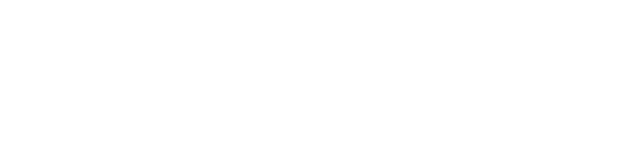
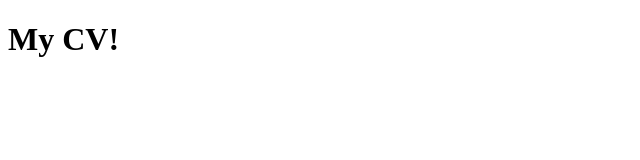
Before and after one commit to skateray17/rsschool-cv, a plain HTML site: page index.html in a window 1280 px wide. Shown: the whole page, without its empty margins (0-640 px from the left). Drawn offline with Linux system fonts and the light colour scheme.

Commit message:
feat: added cv header

```diff
--- a/index.html
+++ b/index.html
@@ -7,5 +7,7 @@
     <meta name="viewport" content="width=device-width, initial-scale=1.0" />
     <title>Document</title>
   </head>
-  <body></body>
+  <body>
+    <h1>My CV!</h1>
+  </body>
 </html>
```
